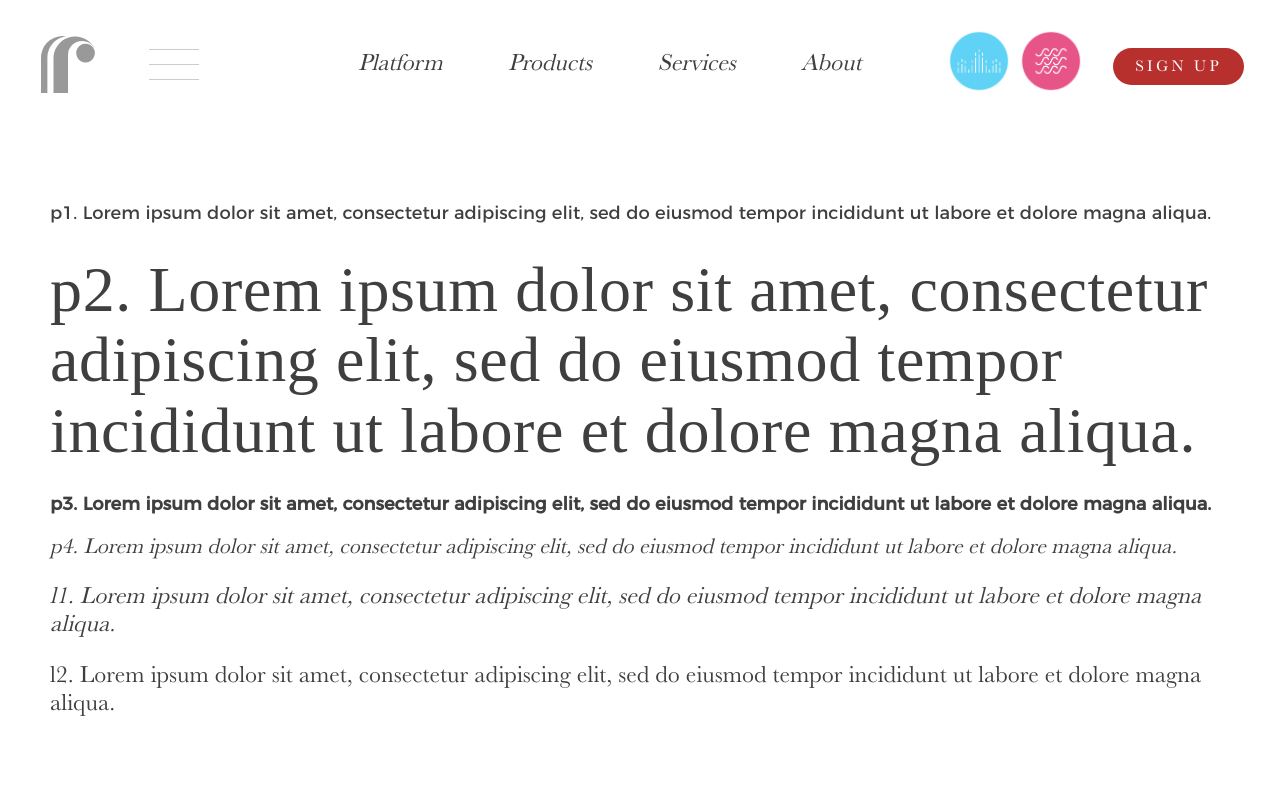
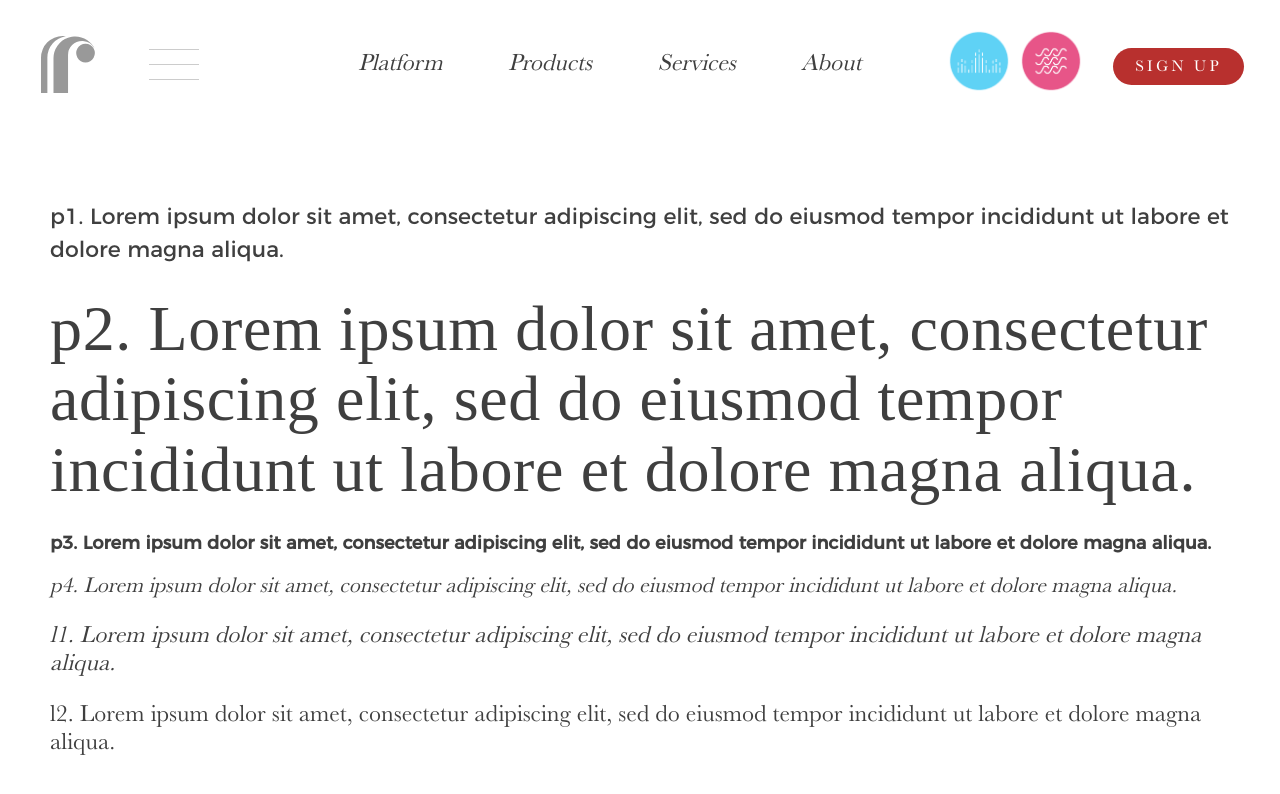
Before and after one commit to RIVER-Data-AI/river-marketing, a Jekyll site: the page built from style_guide.html, in a window 1280 px wide and 984 px high. Shown: the top 794 px of the window. Built offline with Jekyll 4.4.1, drawn with Linux system fonts in a browser that asks for light colours; some web fonts are replaced.

Commit message:
Bump p1 up by 4px

```diff
--- a/_sass/typography.scss
+++ b/_sass/typography.scss
@@ -70,22 +70,22 @@ body {
 
 .p1 {
   font-family: "Montserrat", sans-serif;
-  font-size: 22px;
+  font-size: 26px;
   line-height: 1.5em;
   margin-top: 28px;
   margin-bottom: 28px;
   color: var(--body-color);
 
   @include bp-mobile {
-    font-size: 14px;
+    font-size: 18px;
   }
 
   @include bp-small {
-    font-size: 14px;
+    font-size: 18px;
   }
 
   @include bp-medium {
-    font-size: 18px;
+    font-size: 22px;
   }
 }
 
```
